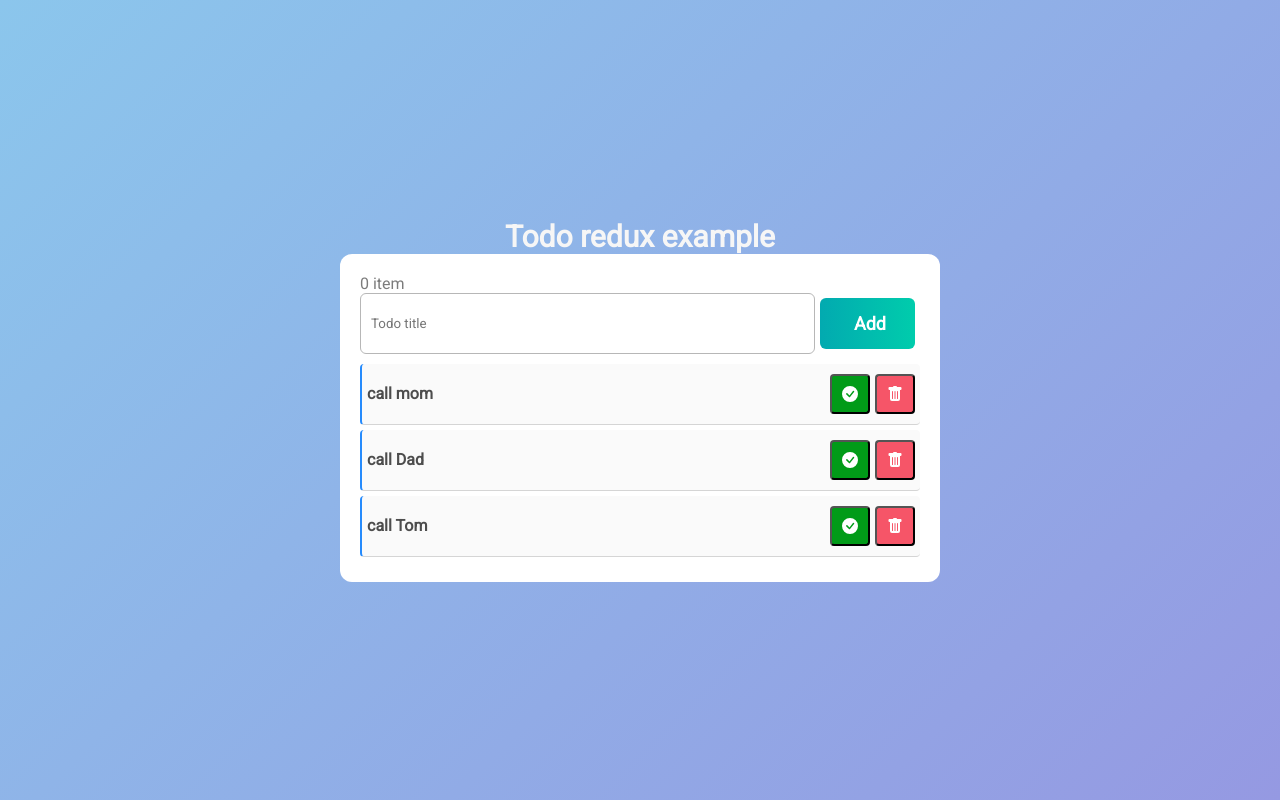
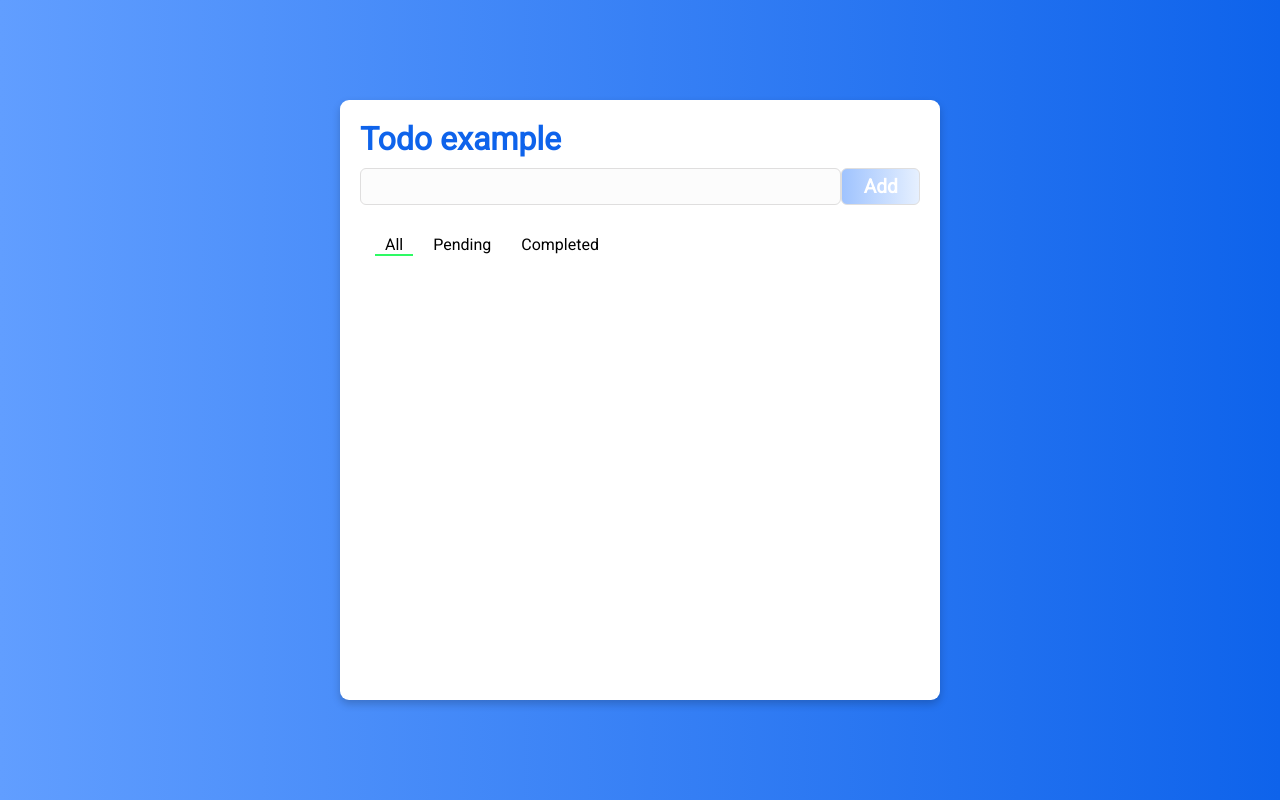
Before and after one commit to NigellRudge/Todo-VanillaJS, a plain HTML site: page index.html in a window 1280 px wide. Drawn offline with nearby package versions, Linux system fonts and the light colour scheme.

Commit message:
completed crud

```diff
--- a/index.css
+++ b/index.css
@@ -1,183 +1,203 @@
 *{
-
     margin: 0;
     padding: 0%;
     box-sizing: border-box;
     font-family: 'Roboto', sans-serif;
 }
 
+body {
+  background-image: linear-gradient(to right,rgba(97, 158, 255,1),rgba(14, 99, 235,1)) ;
+  display: flex;
+  height: 100vh;
+  flex-direction: column;
+  justify-content: center;
+  align-items: center;
+}
+
 .app {
-    width: 880px;
   padding: 20px;
-    border-radius: 12px;
+  box-shadow: 0 4px 8px 0 rgba(0,0,0,0.2);
+  border-radius: 9px;
   background-color: white;
-    border: 1px solid 0000;
+  min-width: 600px;
   display: flex;
   flex-direction: column;
-    align-items: center;
+  height: 600px;
 
 }
 
-body {
-    width: 100vw;
-    height: 100vh;
-    background-color: #8BC6EC;
-background-image: linear-gradient(135deg, #8BC6EC 0%, #9599E2 100%);
-    background-repeat: no-repeat;
-    flex: 1;
+.input-container {
+  width: 100%;
   display: flex;
-    flex-direction: column;
-    align-items: center;
-    justify-content: center;
+  flex-direction: row;
+  padding:10px 0px 10px 0px;
 }
 
-.todo-list {
-    flex: 1;
+.title-input {
+  flex:6;
+  background-color: rgba(252, 252, 252, 0.936);
+  border-radius: 6px;
+  border: solid 1px rgb(223, 222, 222);
+  padding:10px;
+}
+
+.submit-button {
+  flex:1;
+  background-image: linear-gradient(to right,rgba(97, 158, 255,1),rgba(14, 99, 235,1)) ;
+  border-radius: 6px;
+  border: 1px solid rgb(223, 222, 222);
+}
+
+.submit-button.disabled {
+  background-image: linear-gradient(to right,rgb(159, 195, 254),rgb(230, 240, 255)) ;
+}
+
+.button-text {
+  color: rgb(255, 255, 255);
+  font-weight: 600;
+  font-size: 1.2rem;
+}
+
+.button-icon {
+  margin-right: 10px;
+}
+
+.icon-svg {
+  color:#fff;
+  font-size: 20px;
+}
+
+.header {
   width: 100%;
+}
+
+.header-text {
+  color:rgba(14, 99, 235,1);
+  font-weight: 600;
+
+}
+
+.filter-container {
+  display: flex;
+  flex-direction: row;
+  padding: 10px;
+}
+
+.filter {
+  cursor:pointer;
+  padding:10px 10px 0 10px;
+  margin: 0 5px 0 5px;
+}
+
+.filter.active {
+  border-bottom: 2px solid rgb(46, 250, 100);
+}
+
+.list-container {
+  flex: 6;
+  margin-top: 10px;
+  height: 100%;
+  width: 100%;
+  overflow-y: auto;
+}
+
+.list {
   display: flex;
   flex-direction: column;
 }
 
-.todo-list-container{
-    flex: 1;
-    width: 100%;
-    padding-top:10px;
+.list-item {
+  margin-bottom: 3px;
   display: flex;
+  background-color: rgba(252, 252, 252, 0.904);
+  padding: 20px 10px 20px 10px;
+  border: 1px solid rgba(212, 210, 210, 0.428);
+  box-shadow: 0 1px 2px 0 rgba(0,0,0,0.2);
+  border-left-width: 4px;
+  border-radius: 4px;
+  flex-direction: row;
+}
+
+.item-content {
+  display: flex;
+  flex:6;
   flex-direction: column;
 }
 
-.todo-item {
+.item-action-container {
+  flex:1;
   display: flex;
-    flex:1;
-    justify-content: space-between;
-    align-items: center;
-    width: 100%;
-    border-radius: 4px;
-    margin-bottom: 5px;
-    border-left: #268bfc 2px solid;
-    background-color: rgb(250, 250, 250);
-    padding-top: 10px;
-    padding-bottom: 10px;
-    padding-left: 5px;
-    padding-right: 5px;
   flex-direction: row;
-    border-bottom: 1px solid rgb(213, 213, 213);
+}
+.item-action {
+  margin: 0px 5px 0px 5px;
 }
 
-.todo-action {
-    padding:10px;
-    margin-left: 5px;
-    display: flex;
-    justify-content: center;
-    align-items: center;
-    border-radius: 4px;
+.item-action.delete > svg {
+  color:rgb(255, 42, 42);
+  font-size: 20px;
+}
+.item-info {
+  color: rgb(156, 156, 156);
+  font-size: 0.7rem;
+  font-weight: 500;
 }
 
-.remove {
-    color: rgb(255, 255, 255);
-    background-color: #f65568;
+#item-status{
+
+  font-size: 0.8rem;
+  font-weight: 600;
+}
+.pending {
+  color: rgb(109, 109, 109);
 }
 
 .complete {
-    color: rgb(255, 255, 255);
-    background-color: #019b18;
+  color: rgb(12, 202, 2);
 }
 
-.todo-text{
-    color:#4d4d4d;
-    font-size: 16px;
-    font-weight: 600;
+#pending-icon {
+  color: rgb(109, 109, 109);
 }
 
-.todo-action-container{
+.loading-container {
   display: flex;
+  width: 100%;
+  height: 100%;
   flex-direction: row;
-}
-.todo-input-container{
-    display: flex;
-    flex-direction: row;
-    width: 100%;
+  justify-content: center;
+  align-items: center;
 }
 
-.todo-input{
-    flex-grow: 10;
-    padding: 15px 10px;
-    border-radius: 6px;
-    border-width: 1px;
-    border: 1px solid rgb(183, 183, 183);
+.loading {
+  display: inline-block;
+  width: 40px;
+  height: 40px;
 }
-.add-button-text {
-    margin-left: 5px;
-    font-weight: 700;
-    font-size: 18px;
-    color: white;
+.loading:after {
+  content: " ";
+  display: inline-block;
+  width: 36px;
+  height: 36px;
+  margin: 8px;
+  border-radius: 50%;
+  border: 6px solid rgb(74, 4, 252);
+  border-color: rgb(74, 4, 252) transparent #fff rgb(74, 4, 252);
+  animation: loading-anim 1.2s linear infinite;
 }
-.add-button-icon{
-    margin-left: 5px;
-    font-weight: 700;
-    font-size: 18px;
-    color: white;
+@keyframes loading-anim {
+  0% {
+    transform: rotate(0deg);
   }
-.add-button {
-    background-image: linear-gradient(to right, #02AAB0 0%, #00CDAC  51%, #02AAB0  100%);
-    margin: 5px;
-    padding: 15px 15px;
-    text-align: center;
-    /* text-transform: uppercase; */
-    transition: 0.5s;
-    background-size: 200% auto;
-    color: white;
-    /* box-shadow: 0 0 20px #eee; */
-    border: none;
-    border-radius: 10px;
-    flex-grow: 1;
-    display: block;
-    align-items: center;
-    justify-content: center;
-    font-weight: 700;
-    font-size: 18px;
-    border-radius: 6px;
-}
-
-.add-button:hover{
-    transition:  100ms;
-    background-position: right center; /* change the direction of the change here */
-    color: #fff;
-    text-decoration: none;
-}
-
-.add-button:hover > .add-button-icon{
-    font-size: 20px;
-
-}
-
-
-.header-text-container{
-    display: flex;
-    width: 100%;
-    align-items: flex-start;
-    flex-direction: column;
-}
-.header-text {
-    font-size: 30px;
-    font-weight: 700;
-    color: #f6f6f6;
-}
-
-.item-count {
-    color: #7c7c7c;
-
-    font-weight: 500;
-}
-
-@media screen and (max-width:800px) {
-    .app {
-        width: 400px;
+  100% {
+    transform: rotate(360deg);
   }
 }
 
-@media screen and (max-width:1280px) {
-    .app {
-        width: 600px;
+.hidden {
+  display: none!important;
 }
+
+.show {
+  display: block!important;
 }
--- a/index.html
+++ b/index.html
@@ -12,26 +12,35 @@
     <script src="https://unpkg.com/redux@latest/dist/redux.min.js"></script>
 </head>
 <body>
-    <span class="header-text"> Todo redux example</span>
+
     <div class="app">
-        <div class="header-text-container">
-            <div class="item-count-container">
-                <span class="item-count">0 item</span>
+        <div class="header">
+            <h1 class="header-text">Todo example</h1>
+        </div>
+        <div class="input-container">
+            <input type="text" id="title-input" oninput="onTextChange(event)" class="title-input">
+            <button class="submit-button disabled" onclick="addTodo(event)" disabled id="submitBtn">
+                <span class="button-text">Add</span>
+            </button>
+        </div>
+        <div class="filter-container">
+            <div class="filter active">
+                All
+            </div>
+            <div class="filter">
+                Pending
+            </div>
+            <div class="filter">
+                Completed
             </div>
         </div>
-        <div class="todo-input-container">
-            <input type="text" id="todoIput" placeholder="Todo title" class="todo-input" />
-            <button onclick="onAddClick(event)" class="add-button" id="addBtn">
-                  <div class="add-button-text">
-                    Add
-                  </div>
-            </button>
+        <div class="list-container">
+            <div id="loading-container" class="loading-container">
+                <div class="loading"></div>
+            </div>
+            <div class="list" id="list"></div>
         </div>
-        <div class="todo-list-container">
-            <div class="todo-list" id="todoList">
 
-            </div>
-        </div>
     </div>
     <script text="javascript" src="index.js"></script>
 </body>
--- a/index.js
+++ b/index.js
@@ -1,85 +1,196 @@
-const itemTemplate = (item)=>{
-    let node = document.createElement('div');
-    node.innerHTML =  `
-    <div class="todo-item">
-        <span class="todo-text">
-            ${item.title}
-        </span>
-        <div class="todo-action-container">
-            <button class="todo-action complete">
-                <svg xmlns="http://www.w3.org/2000/svg" width="16" height="16" fill="currentColor" class="bi bi-check-circle-fill" viewBox="0 0 16 16">
+const STATUS_TYPES = {
+    PENDING:'Pending',
+    COMPLETE:'Complete'
+};
+
+let store = {
+    categories:[
+
+    ],
+    todo: [
+
+    ]
+}
+
+function generateTodoId(){
+    let max = Math.max(...store.todo.map(function(element){
+        return element.id
+    }),1)
+    return max + 1;
+}
+
+function getRandomColor(){
+    let colors = [
+        '#32a852',
+        '#5280ff',
+        '#be51fc',
+        '#ffab4a',
+        'rgb(250, 216, 21)'
+    ];
+    return colors[Math.floor(Math.random() * (colors.length-1))]
+}
+
+
+function getParentNodeWithClass(childNode, parentNodeClass){
+    let parentNode = childNode.parentElement;
+    while(!parentNode.classList.contains(parentNodeClass)){
+        parentNode = parentNode.parentElement;
+    }
+    return parentNode;
+}
+
+
+function createTodoNode({id,title,status, color}){
+    return `
+        <div todo-id="${id}" class="list-item" style="border-left-color: ${color}">
+                <div class="item-content">
+                    <span class="item-title">${title}</span>
+                    <div class="item-info">
+                        Status:
+                        <span id="item-status" class="pending">${status}</span>
+                    </div>
+                </div>
+                <div class="item-action-container">
+                    <div class="item-action">
+                        <svg id="pending-icon" onclick="completeItem(event)" xmlns="http://www.w3.org/2000/svg" width="24" height="24"  fill="currentColor" class="bi bi-check-circle show" viewBox="0 0 16 16">
+                            <path d="M8 15A7 7 0 1 1 8 1a7 7 0 0 1 0 14zm0 1A8 8 0 1 0 8 0a8 8 0 0 0 0 16z"/>
+                            <path d="M10.97 4.97a.235.235 0 0 0-.02.022L7.477 9.417 5.384 7.323a.75.75 0 0 0-1.06 1.06L6.97 11.03a.75.75 0 0 0 1.079-.02l3.992-4.99a.75.75 0 0 0-1.071-1.05z"/>
+                        </svg>
+                        <svg  onclick="setItemToPending(event)" id="complete-icon" xmlns="http://www.w3.org/2000/svg"  width="24" height="24"   fill="green" class="bi bi-check-circle-fill hidden" viewBox="0 0 16 16">
                             <path d="M16 8A8 8 0 1 1 0 8a8 8 0 0 1 16 0zm-3.97-3.03a.75.75 0 0 0-1.08.022L7.477 9.417 5.384 7.323a.75.75 0 0 0-1.06 1.06L6.97 11.03a.75.75 0 0 0 1.079-.02l3.992-4.99a.75.75 0 0 0-.01-1.05z"/>
                         </svg>
-            </button>
-            <button class="todo-action remove">
-                <svg xmlns="http://www.w3.org/2000/svg" width="16" height="16" fill="currentColor" class="bi bi-trash-fill" viewBox="0 0 16 16">
+                    </div>
+                    <div class="item-action delete">
+                        <svg xmlns="http://www.w3.org/2000/svg" onclick="deleteItem(event)" width="24" height="24" fill="currentColor" class="bi bi-trash-fill" viewBox="0 0 16 16">
                             <path d="M2.5 1a1 1 0 0 0-1 1v1a1 1 0 0 0 1 1H3v9a2 2 0 0 0 2 2h6a2 2 0 0 0 2-2V4h.5a1 1 0 0 0 1-1V2a1 1 0 0 0-1-1H10a1 1 0 0 0-1-1H7a1 1 0 0 0-1 1H2.5zm3 4a.5.5 0 0 1 .5.5v7a.5.5 0 0 1-1 0v-7a.5.5 0 0 1 .5-.5zM8 5a.5.5 0 0 1 .5.5v7a.5.5 0 0 1-1 0v-7A.5.5 0 0 1 8 5zm3 .5v7a.5.5 0 0 1-1 0v-7a.5.5 0 0 1 1 0z"/>
                         </svg>
-            </button>
                     </div>
                 </div>
-    `
-    return node;
+            </div>
+    `;
 }
-let store = [
-    {id:1,title:'call mom',complete:false},
-    {id:2,title:'call Dad',complete:false},
-    {id:3,title:'call Tom',complete:false},
-]
 
-const TodoItem = function({id, title, complete=false}){
+function AddClassToNodes(elementsClass, classToAdd){
+    let nodes = document.getElementsByClassName(elementsClass);
+    for(let node of nodes){
+        node.classList.add(classToAdd);
+    }
+}
+
+function removeClassFromNodes(elementsClass, classToRemove){
+    let nodes = document.getElementsByClassName(elementsClass);
+    for(let node of nodes){
+        node.classList.remove(classToRemove);
+    }
+}
+
+function setUpFilterEvents(){
+    let nodes = document.getElementsByClassName('filter');
+    for(let node of nodes){
+        node.addEventListener('click', function(){
+            removeClassFromNodes('filter', 'active');
+            node.classList.add('active');
+        })
+    }
+}
+
+function completeItem(event){
+    let target = event.target;
+    let parentNode = getParentNodeWithClass(target,'list-item');
+    let status = parentNode.querySelectorAll('.item-content')[0]
+                    .querySelectorAll('.item-info')[0]
+                    .querySelectorAll('#item-status')[0]
+    let completeIcon =  parentNode.querySelectorAll('.item-action-container')[0]
+                        .querySelectorAll('.item-action')[0]
+                        .querySelectorAll('#complete-icon')[0]
+    status.classList.remove('pending');
+    status.classList.add('complete');
+    status.innerHTML = 'Complete';
+    target.classList.add('hidden');
+    target.classList.remove('show');
+    completeIcon.classList.add('show');
+    completeIcon.classList.remove('hidden')
+}
+
+function setItemToPending(event){
+    let target = event.target;
+    let parentNode = getParentNodeWithClass(target,'list-item');
+    let status = parentNode.querySelectorAll('.item-content')[0]
+                    .querySelectorAll('.item-info')[0]
+                    .querySelectorAll('#item-status')[0]
+    let pendingIcon =  parentNode.querySelectorAll('.item-action-container')[0]
+                        .querySelectorAll('.item-action')[0]
+                        .querySelectorAll('#pending-icon')[0]
+    status.classList.remove('complete');
+    status.classList.add('pending');
+    status.innerHTML = 'pending';
+    target.classList.add('hidden');
+    target.classList.remove('show');
+    pendingIcon.classList.add('show');
+    pendingIcon.classList.remove('hidden');
+}
+
+
+function populateList(event){
+    const todoList = document.getElementById('list');
+    todoList.innerHTML = '';
+    for(let item of store.todo){
+        let childNode = document.createElement('div');
+        childNode.innerHTML = createTodoNode(item);
+        todoList.appendChild(childNode);
+    }
+}
+
+function deleteItem(event){
+    let temp = store.todo;
+    let parentNode = getParentNodeWithClass(event.target,'list-item')
+    let id = parseInt(parentNode.getAttribute('todo-id'));
+    store.todo = temp.filter((element)=>{
+        return element.id !== id;
+    })
+    populateList();
+}
+
+function addTodo(event){
+    let button = event.target.classList.contains('button-text')? event.target.parentElement: event.target;
+    let input = document.getElementById('title-input')
+    if(input.value.length == 0){
+        return;
+    }
+    let todo = {
+        id:generateTodoId(),
+        title: input.value,
+        status: STATUS_TYPES.PENDING,
+        color: getRandomColor()
+    }
+    store.todo.push(todo);
+    input.value = '';
+    button.setAttribute('disabled','');
+    button.classList.add('disabled');
+    populateList();
 
 }
 
-
-
-function addToStore(todoItem){
-
+function onTextChange(event){
+    let target = event.target;
+    const button = document.getElementById('submitBtn')
+    if(target.value.length > 4){
+        button.classList.remove('disabled');
+        button.removeAttribute('disabled');
     }
-
-function removeFromStore(itemId){
-
-}
-
-function completeItem(itemId){
-
-}
-
-function onAddClick($event){
-
-}
-
-function addItemToList(item){
-
-}
-function getElementById(id){
-    return document.getElementById(id)
-}
-
-function populateList(){
-    let list = getElementById('todoList');
-    clearList();
-    list.remove
-    for(let item of store){
-        console.log(item);
-        let todo = itemTemplate(item);
-        list.appendChild(todo);
+    else {
+        button.setAttribute('disabled','');
+        button.classList.add('disabled');
     }
 }
 
-function clearList(){
-    let list = getElementById('todoList');
-    while(list.firstChild){
-        list.removeChild(list.firstChild);
-    }
-}
+document.addEventListener('DOMContentLoaded', function(event){
+    setUpFilterEvents();
 
+    setTimeout(()=>{
+        let item = document.getElementById('loading-container');
+        item.style.display = 'none';
+        populateList();
+    },1000)
 
-
-document.addEventListener('DOMContentLoaded',function(event){
-    populateList()
 })
-
-class Item  extends HTMLElement{
-
-}
```
Lines whose indentation alone changed are shown as unchanged.
